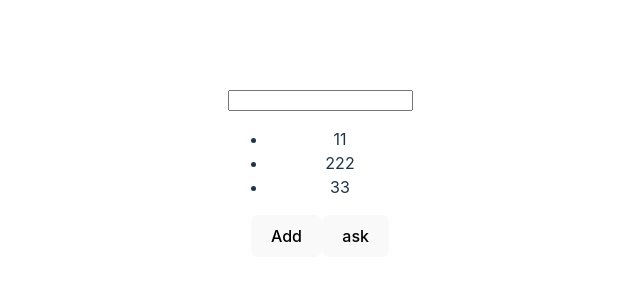
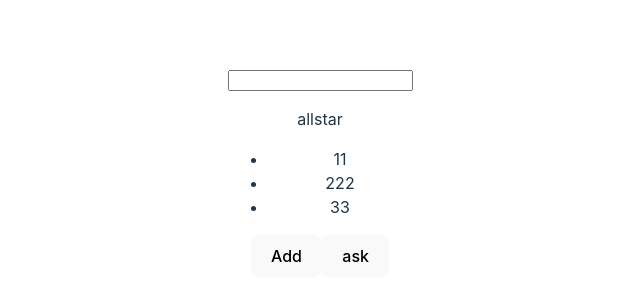
Before and after one commit to 7General/ChatV, a Vue app: page /#/chatt in a window 1280 px wide. Shown: the part 228-528 px from the top of the page, without its empty margins (320-960 px from the left). Built offline with nearby package versions, Linux system fonts and the light colour scheme.

Commit message:
[commits]调试fork [version]1.0.0 [jir_id]

```diff
--- a/src/views/ChatText.vue
+++ b/src/views/ChatText.vue
@@ -1,7 +1,7 @@
 <template>
   <input type="text" v-model="ChatData.inputValue" />
   <p>{{ ChatData.inputValue }}</p>
-
+  <p>{{ ChatData.apikey }}</p>
   <ul>
     <li v-for="(item, index) in ChatData.list" :key="index">
       {{ item }}
--- a/src/vite-env.d.ts
+++ b/src/vite-env.d.ts
@@ -1,10 +1,10 @@
 /// <reference types="vite/client" />
 
 interface ImportMetaEnv {
-    readonly VITE_APP_TITLE: string
+    VITE_API_URL_KEY: string
     // more env variables...
   }
 
   interface ImportMeta {
-    readonly env: ImportMetaEnv
+     env: ImportMetaEnv
   }
```
